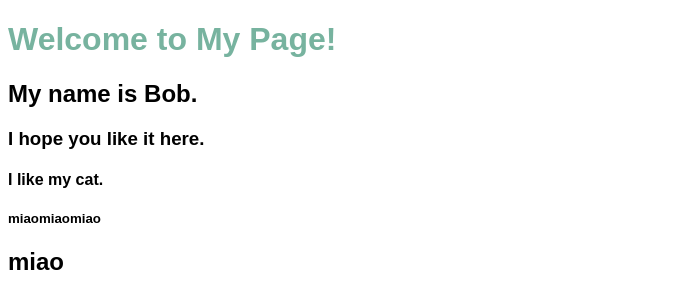
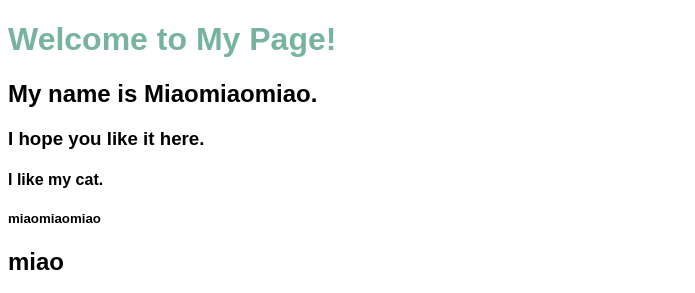
Before and after one commit to liut0328/liut0328.github.io, a plain HTML site: page excercise3.html in a window 1280 px wide. Shown: the top 293 px of the page, without its empty margins (0-695 px from the left). Drawn offline with Linux system fonts and the light colour scheme.

Commit message:
Update excercise3.html

```diff
--- a/excercise3.html
+++ b/excercise3.html
@@ -13,7 +13,7 @@
 </head>
 <body>
     <h1 style="color:rgb(119, 179, 159)">Welcome to My Page!</h1>
-    <h2>My name is Bob.</h2>
+    <h2>My name is Miaomiaomiao.</h2>
     <h3>I hope you like it here.</h3>
     <h4>I like my cat.</h4>
     <h5>miaomiaomiao</h5>
```
